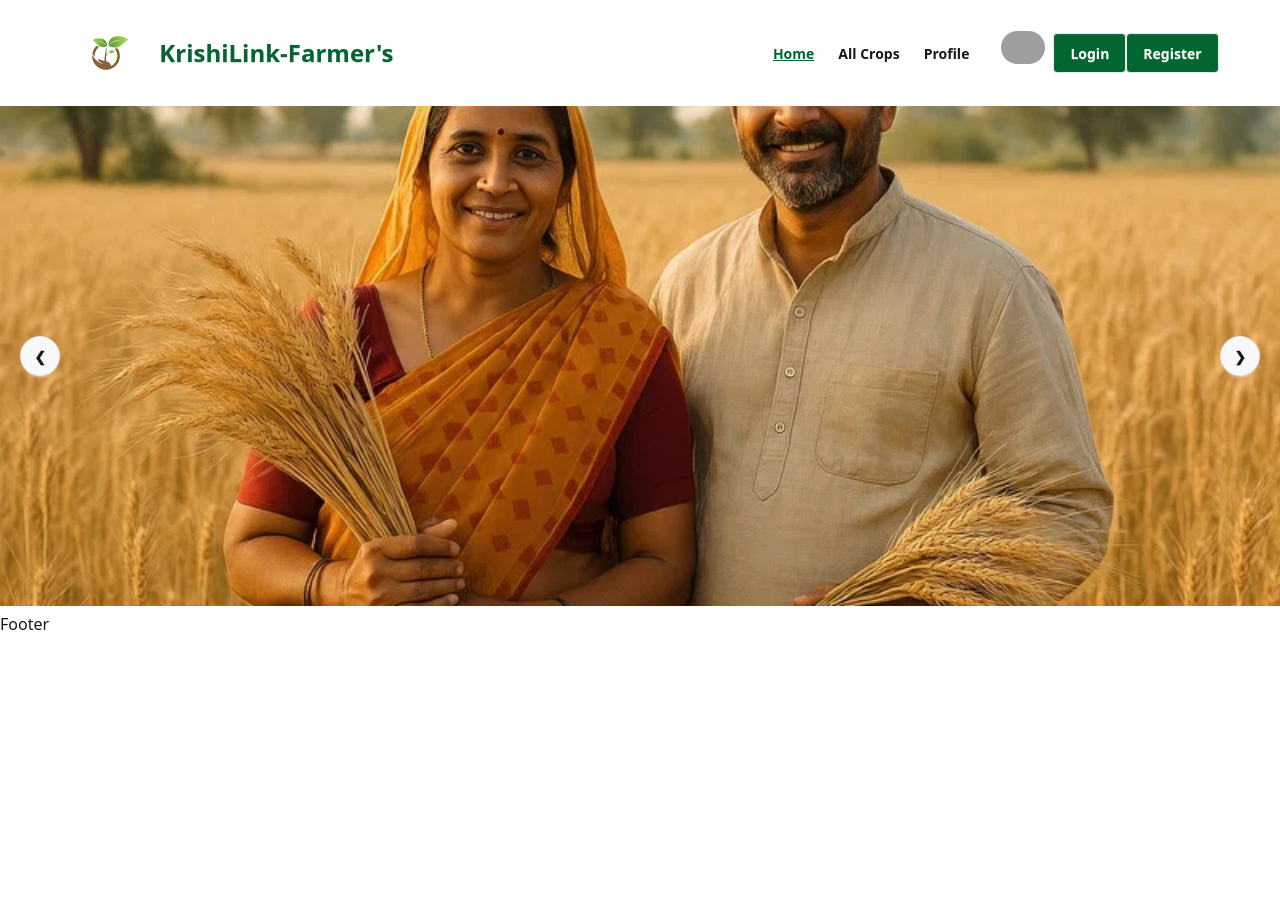
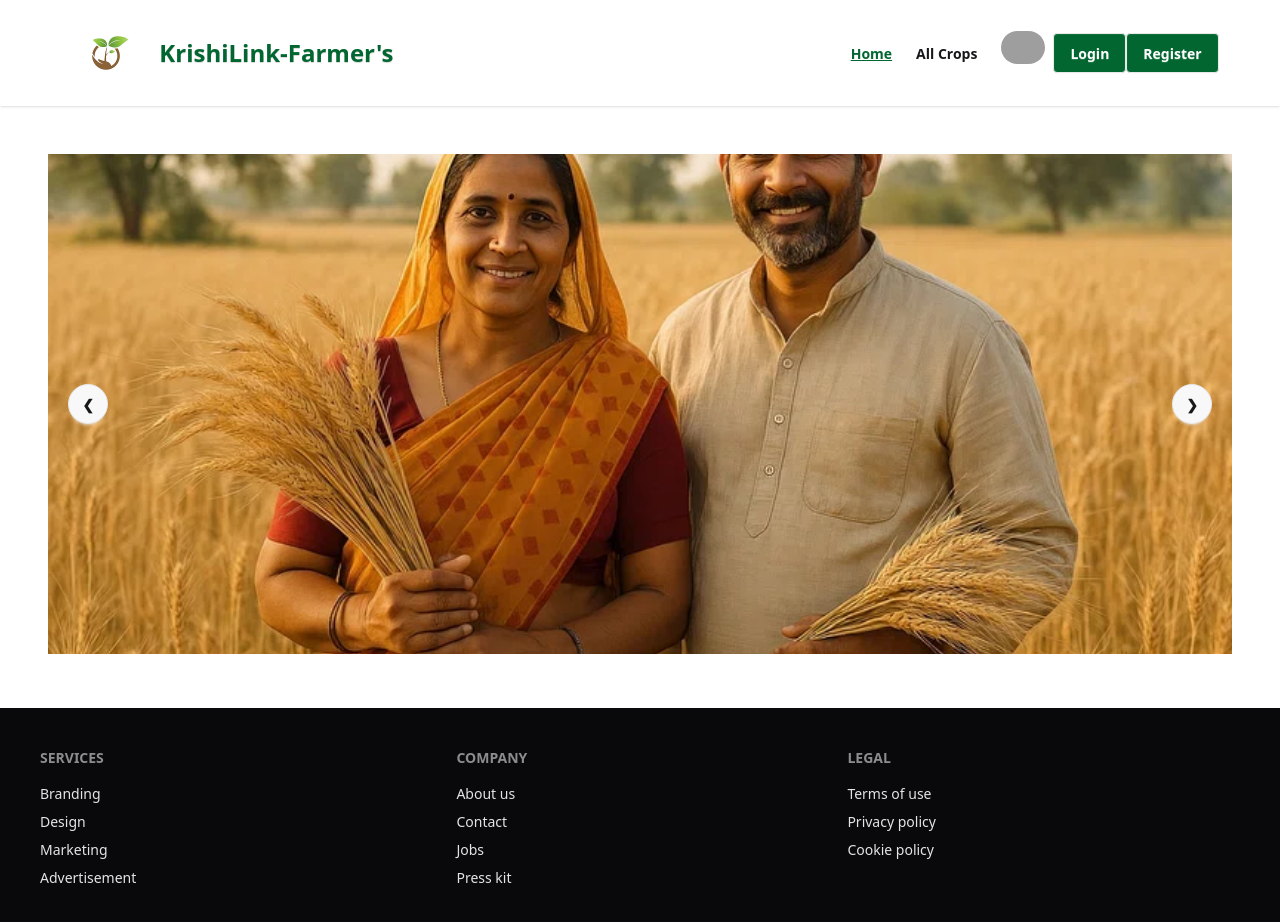
Before and after one commit to Sima-akhter/krishiLink-project-client, a React (Vite) app: page / in a window 1280 px wide. Shown: the top 922 px of the page. Before the commit the page ends 800 px from the top, so only its background shows below. Built offline with nearby package versions, Linux system fonts and the light colour scheme; no server answers; grey boxes are pictures that could not be loaded.

Commit message:
added all crops section

```diff
--- a/src/Components/AuthLayout.jsx
+++ b/src/Components/AuthLayout.jsx
@@ -10,7 +10,7 @@ const AuthLayout = () => {
         <Navbar></Navbar>
        </header>
 
-       <main>
+       <main className='max-w-screen-1xl mx-auto w-full px-4 md:px-8 lg:px-12 py-4 md:py-8 lg:py-12 flex-1'>
         <Outlet></Outlet>
        </main>
 
--- a/src/Components/Footer.jsx
+++ b/src/Components/Footer.jsx
@@ -2,7 +2,33 @@ import React from 'react'
 
 const Footer = () => {
   return (
-    <div>Footer</div>
+    <div>
+
+   <footer className="footer sm:footer-horizontal bg-neutral text-neutral-content p-10">
+  <nav>
+    <h6 className="footer-title">Services</h6>
+    <a className="link link-hover">Branding</a>
+    <a className="link link-hover">Design</a>
+    <a className="link link-hover">Marketing</a>
+    <a className="link link-hover">Advertisement</a>
+  </nav>
+  <nav>
+    <h6 className="footer-title">Company</h6>
+    <a className="link link-hover">About us</a>
+    <a className="link link-hover">Contact</a>
+    <a className="link link-hover">Jobs</a>
+    <a className="link link-hover">Press kit</a>
+  </nav>
+  <nav>
+    <h6 className="footer-title">Legal</h6>
+    <a className="link link-hover">Terms of use</a>
+    <a className="link link-hover">Privacy policy</a>
+    <a className="link link-hover">Cookie policy</a>
+  </nav>
+</footer>
+
+
+    </div>
   )
 }
 
--- a/src/Components/Navbar.jsx
+++ b/src/Components/Navbar.jsx
@@ -71,16 +71,36 @@ const Navber = () => {
                                 <li>
                                     <MyLink to={'/allCrops'} >All Crops</MyLink>
                                 </li>
-                                <li>
+
+                                {
+                                    user && <>
+
+                                    <li>
+                                    <MyLink to={'/addCrops'} >Add Crops</MyLink>
+                                </li>
+                                    <li>
+                                    <MyLink to={'/myPosts'} >My Posts</MyLink>
+                                </li>
+                                    <li>
+                                    <MyLink to={'/myInterests'} >My Interests</MyLink>
+                                </li>
+
+                                    <li>
                                     <MyLink to={'/profile'} >Profile</MyLink>
                                 </li>
+                                    </>
+                                }
+
+                                {/* <li>
+                                    <MyLink to={'/profile'} >Profile</MyLink>
+                                </li> */}
                             </ul>
 
                         </div>
 
-                        <div className='hidden md:block'>
+                        {/* <div className='hidden md:block'>
                             {user && user.email}
-                        </div>
+                        </div> */}
 
                         <div className='w-[44px] h-[44px] '>
                             <MyLink to="/profile"><img className='w-full rounded-full' src={`${user ? user.photoURL : 'https://img.icons8.com/?size=100&id=12438&format=png&color=000000'}`} alt="" /></MyLink>
--- a/src/Layouts/MainLayout.jsx
+++ b/src/Layouts/MainLayout.jsx
@@ -11,7 +11,7 @@ const MainLayout = () => {
         <Navbar></Navbar>
      </nav>
 
-      <section>
+      <section className='max-w-screen-1xl mx-auto w-full px-4 md:px-8 lg:px-12 py-4 md:py-8 lg:py-12 flex-1'>
         <Outlet></Outlet>
       </section>
 
--- a/src/Pages/AllCrops.jsx
+++ b/src/Pages/AllCrops.jsx
@@ -1,8 +1,45 @@
 import React from 'react'
+import { useLoaderData } from 'react-router'
+import AllCropsCard from './AllCropsCard'
 
 const AllCrops = () => {
+
+    const data = useLoaderData()
+    console.log(data)
+
+
   return (
-    <div>AllCrops</div>
+    <div className='bg-green-100'>
+
+    <h1 className='text-2xl font-bold text-green-800 text-shadow-2xs text-center '>KrishiLink Farmer's All Crops</h1>
+
+   <div className='flex justify-center items-center mt-10'>
+     <label className="input">
+  <svg className="h-[1em] opacity-50" xmlns="http://www.w3.org/2000/svg" viewBox="0 0 24 24">
+    <g
+      strokeLinejoin="round"
+      strokeLinecap="round"
+      strokeWidth="2.5"
+      fill="none"
+      stroke="currentColor"
+    >
+      <circle cx="11" cy="11" r="8"></circle>
+      <path d="m21 21-4.3-4.3"></path>
+    </g>
+  </svg>
+  <input type="search" required placeholder="Search" />
+</label>
+   </div>
+
+
+
+  <div className='grid grid-cols-1 md:grid-cols-2 lg:grid-cols-4 gap-5 mt-10'>
+     {
+    data.map(krishiLink => <AllCropsCard key={krishiLink._id} krishiLink={krishiLink}></AllCropsCard>)
+   }
+  </div>
+
+    </div>
   )
 }
 
--- /dev/null
+++ b/src/Pages/AllCropsCard.jsx
@@ -0,0 +1,35 @@
+import React from 'react'
+
+const AllCropsCard = ({krishiLink}) => {
+    const {name, image, description, pricePerUnit, unit, location, quantity} = krishiLink
+  return (
+    <div>
+
+      <div className="card bg-base-100  shadow-sm">
+  <figure className="px-10 pt-10">
+    <img
+      src={image}
+      alt="Shoes"
+      className="rounded-xl" />
+  </figure>
+  <div className="card-body ">
+    <h2 className="card-title">{name}</h2>
+    <p>Price per Unit : <span>{pricePerUnit}/{unit}</span></p>
+    <p>Quantity : <span>{quantity}</span></p>
+    <p>Location : <span>{location}</span></p>
+
+
+
+    <p>Description : <span>{description}</span></p>
+    <div className="card-actions">
+      <button className="btn bg-green-800 text-white w-full">View Details</button>
+    </div>
+  </div>
+</div>
+
+
+    </div>
+  )
+}
+
+export default AllCropsCard
--- a/src/Routes/Routes.jsx
+++ b/src/Routes/Routes.jsx
@@ -29,7 +29,8 @@ const router = createBrowserRouter([
 
         {
             path: '/allCrops',
-            element: <AllCrops></AllCrops>
+            element: <AllCrops></AllCrops>,
+            loader: ()=> fetch('http://localhost:3000/krishiLink')
         },
 
         {
```
